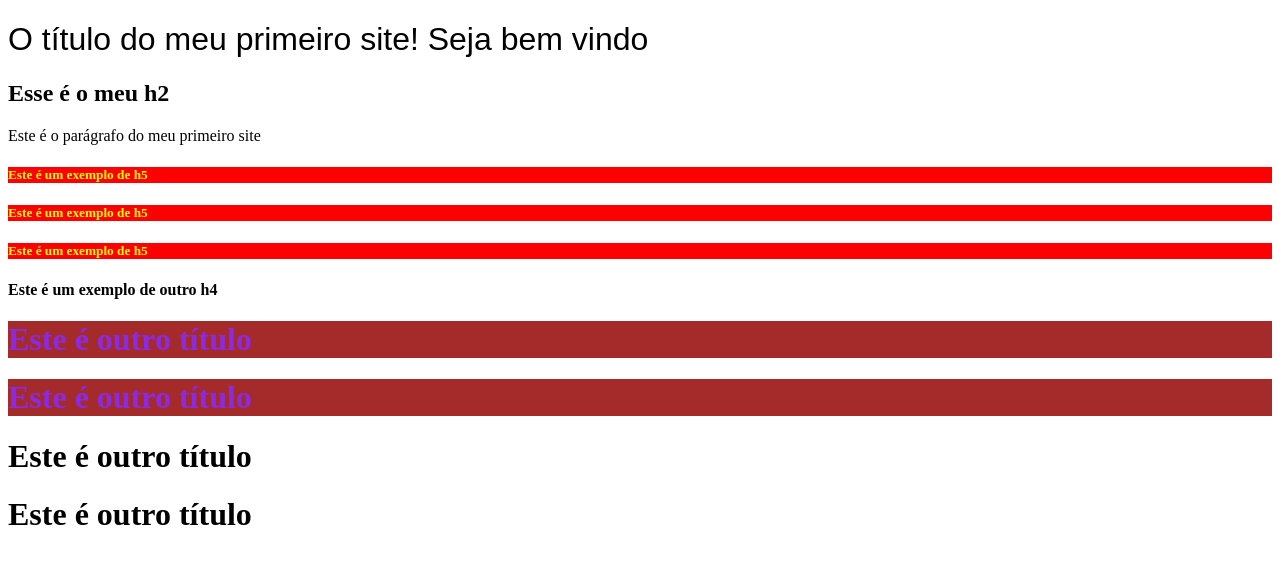
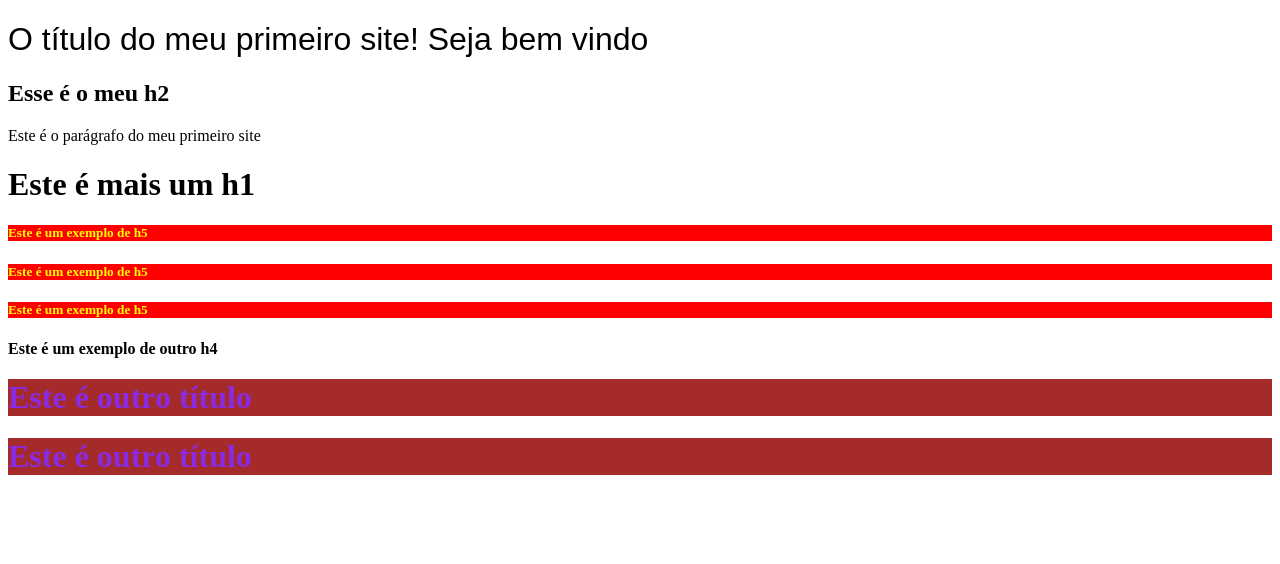
Before and after one commit to felipepaes1/appteste, a plain HTML site: page index.html in a window 1280 px wide. Drawn offline with Linux system fonts and the light colour scheme.

Commit message:
Minha segunda alteração no repositório do github

```diff
--- a/index.html
+++ b/index.html
@@ -10,13 +10,12 @@
 	<h1 id="titulo-1"> O título do meu primeiro site! Seja bem vindo </h1>
 	<h2> Esse é o meu h2 </h2>
 		<p> Este é o parágrafo do meu primeiro site</p>
+        <h1> Este é mais um h1</h1>
 		<h5> Este é um exemplo de h5 </h5>
         <h5> Este é um exemplo de h5 </h5>
         <h5> Este é um exemplo de h5 </h5>
         <h4> Este é um exemplo de outro h4</h4>
         <h1 class="titulos-secundarios"> Este é outro título</h1>
         <h1 class="titulos-secundarios"> Este é outro título</h1>
-        <h1> Este é outro título</h1>
-        <h1> Este é outro título</h1>
 </body>
 </html>
--- a/styles.css
+++ b/styles.css
@@ -1,6 +1,6 @@
 #titulo-1 {
     font-family: sans-serif;
-    font-weight: 500;
+    font-weight: 400;
 }
 
 .titulos-secundarios {
```
